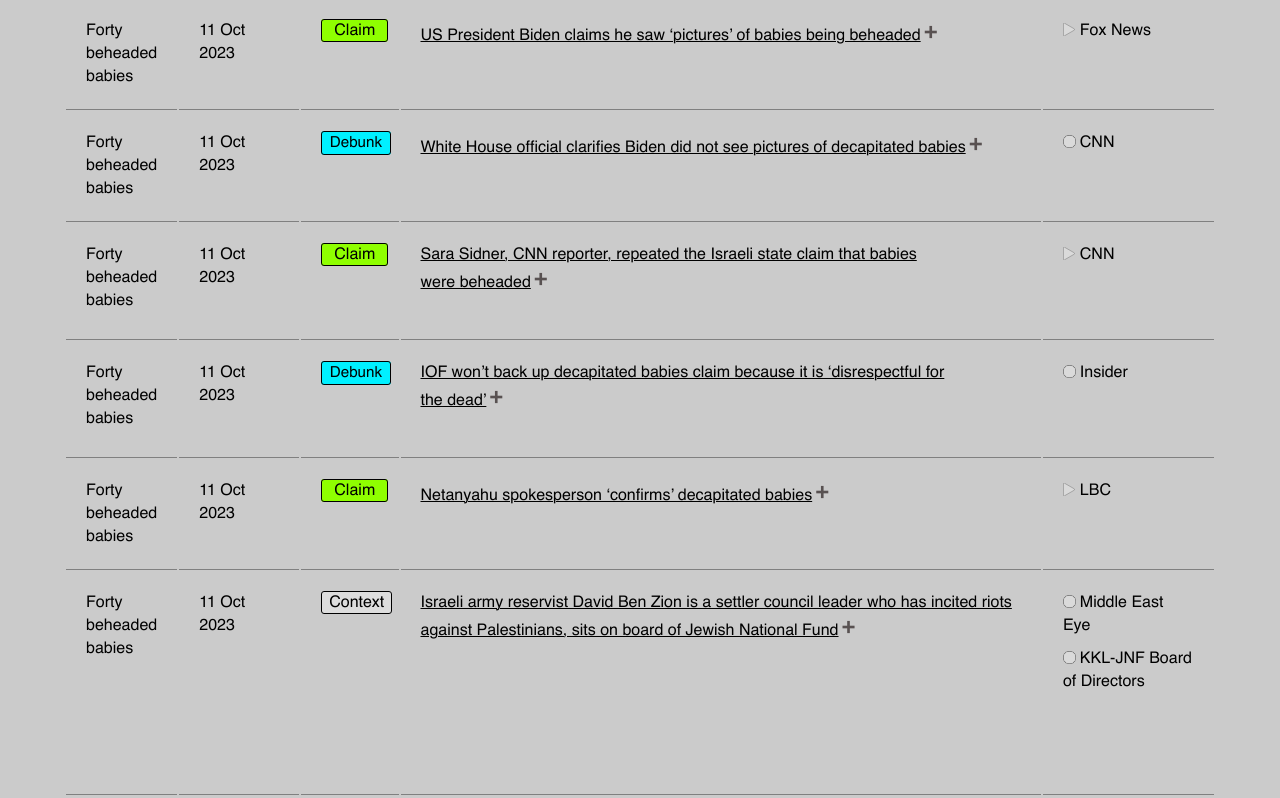
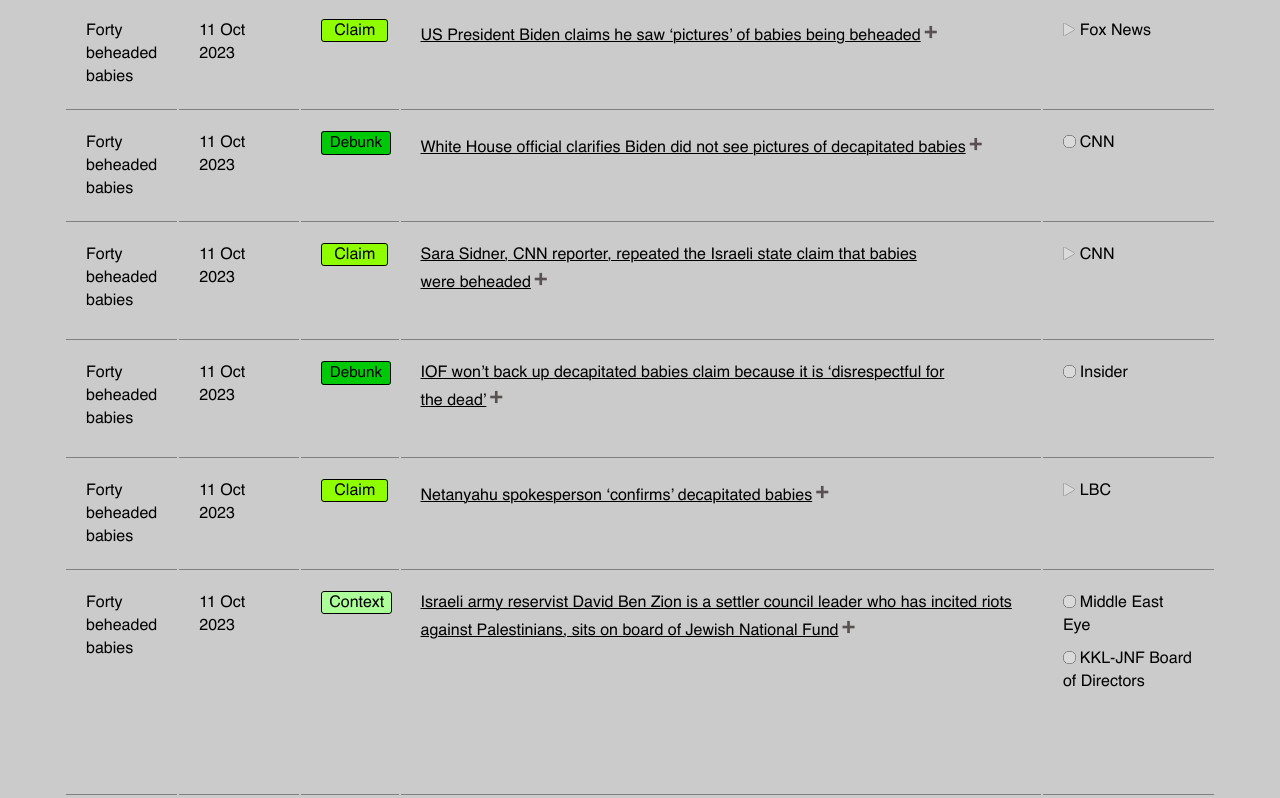
Before and after one commit to tamtzekin/hasbara-tracker, a React (Create React App) app: page /tracker in a window 1280 px wide. Shown: the part 1282-2080 px from the top of the page. Built offline with nearby package versions, Linux system fonts and the light colour scheme.

Commit message:
colour change again

```diff
--- a/src/components/Tracker.css
+++ b/src/components/Tracker.css
@@ -100,7 +100,7 @@ button {
     border: solid 0.5px;
     padding: 5% 12% 5% 12%;
     border-radius: 3px;
-    background: #DDDDDD;
+    background: #ADFF99;
 }
 
 .debunk-tag {
@@ -108,7 +108,7 @@ button {
     border: solid 0.5px;
     padding: 6% 13% 6% 13%;
     border-radius: 3px;
-    background: #00F0FF;
+    background: #00C908;
 }
 
 details article {
```
